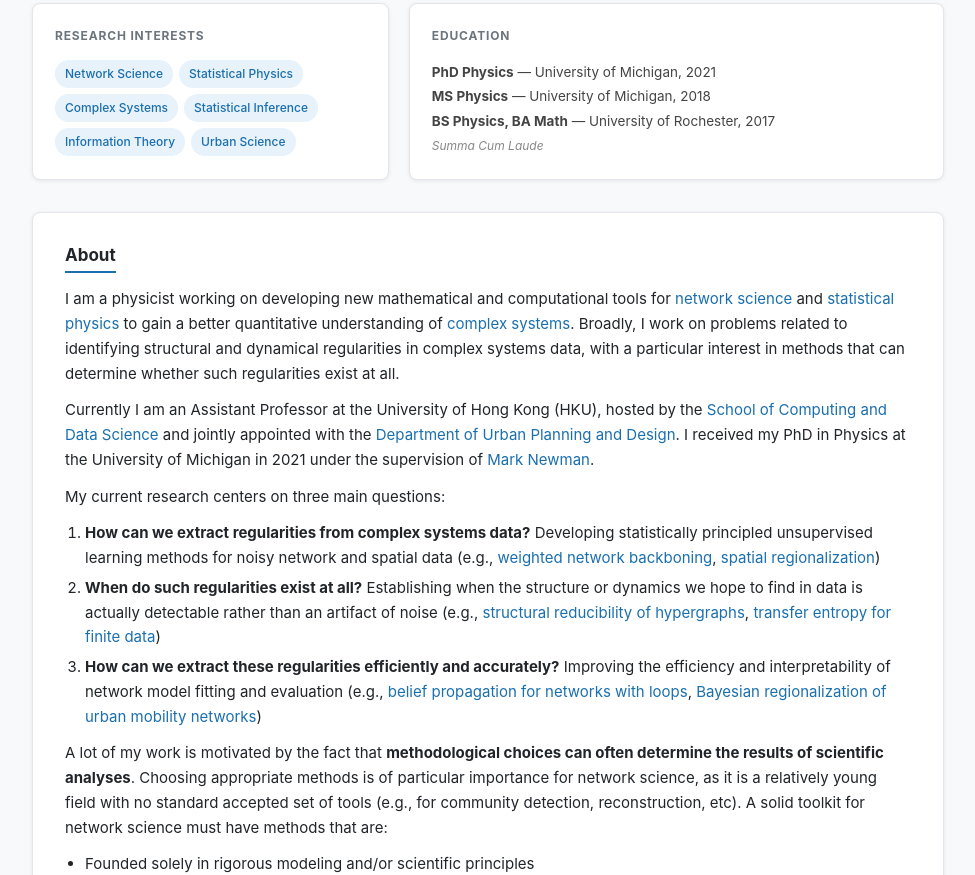
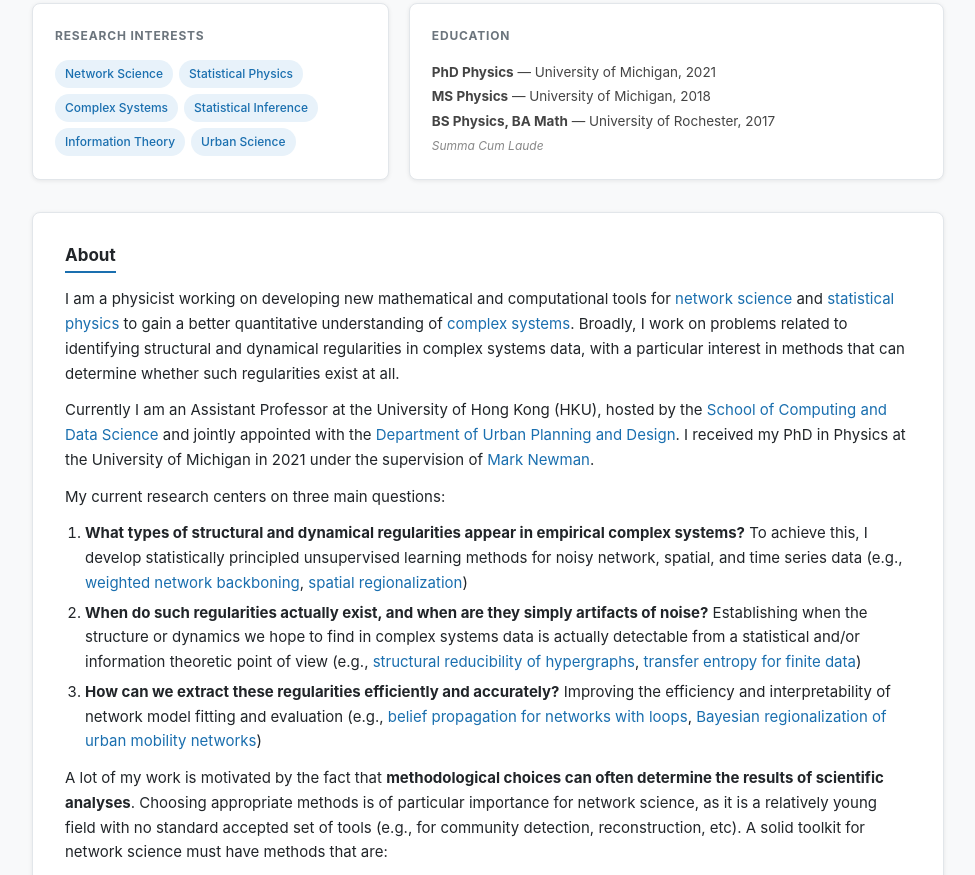
Before and after one commit to aleckirkley/website, a plain HTML site: page index.html in a window 1280 px wide. Shown: the part 362-1237 px from the top of the page, without its empty margins (152-1127 px from the left). Drawn offline with Linux system fonts and the light colour scheme.

Commit message:
Update index.html

```diff
--- a/index.html
+++ b/index.html
@@ -71,8 +71,8 @@
       <p>Currently I am an Assistant Professor at the University of Hong Kong (HKU), hosted by the <a href="https://www.cds.hku.hk/">School of Computing and Data Science</a> and jointly appointed with the <a href="https://www.arch.hku.hk/staff/upad/kirkley-alec/?dept=upad">Department of Urban Planning and Design</a>. I received my PhD in Physics at the University of Michigan in 2021 under the supervision of <a href="http://www-personal.umich.edu/~mejn/">Mark Newman</a>.</p>
       <p>My current research centers on three main questions:</p>
       <ol>
-        <li><strong>How can we extract regularities from complex systems data?</strong> Developing statistically principled unsupervised learning methods for noisy network and spatial data (e.g., <a href="https://journals.aps.org/prx/abstract/10.1103/4pg6-mtmt">weighted network backboning</a>, <a href="https://www.nature.com/articles/s42005-022-01029-4">spatial regionalization</a>)</li>
-        <li><strong>When do such regularities exist at all?</strong> Establishing when the structure or dynamics we hope to find in data is actually detectable rather than an artifact of noise (e.g., <a href="https://journals.aps.org/prl/abstract/10.1103/xrn7-cz8v">structural reducibility of hypergraphs</a>, <a href="https://journals.aps.org/pre/abstract/10.1103/tcss-5hn3">transfer entropy for finite data</a>)</li>
+        <li><strong>What types of structural and dynamical regularities appear in empirical complex systems?</strong> To achieve this, I develop statistically principled unsupervised learning methods for noisy network, spatial, and time series data (e.g., <a href="https://journals.aps.org/prx/abstract/10.1103/4pg6-mtmt">weighted network backboning</a>, <a href="https://www.nature.com/articles/s42005-022-01029-4">spatial regionalization</a>)</li>
+        <li><strong>When do such regularities actually exist, and when are they simply artifacts of noise?</strong> Establishing when the structure or dynamics we hope to find in complex systems data is actually detectable from a statistical and/or information theoretic point of view (e.g., <a href="https://journals.aps.org/prl/abstract/10.1103/xrn7-cz8v">structural reducibility of hypergraphs</a>, <a href="https://journals.aps.org/pre/abstract/10.1103/tcss-5hn3">transfer entropy for finite data</a>)</li>
         <li><strong>How can we extract these regularities efficiently and accurately?</strong> Improving the efficiency and interpretability of network model fitting and evaluation (e.g., <a href="https://advances.sciencemag.org/content/7/17/eabf1211">belief propagation for networks with loops</a>, <a href="https://journals.aps.org/prresearch/abstract/10.1103/PhysRevResearch.6.033307">Bayesian regionalization of urban mobility networks</a>)</li>
       </ol>
       <p>A lot of my work is motivated by the fact that <strong>methodological choices can often determine the results of scientific analyses</strong>. Choosing appropriate methods is of particular importance for network science, as it is a relatively young field with no standard accepted set of tools (e.g., for community detection, reconstruction, etc). A solid toolkit for network science must have methods that are:</p>
```
